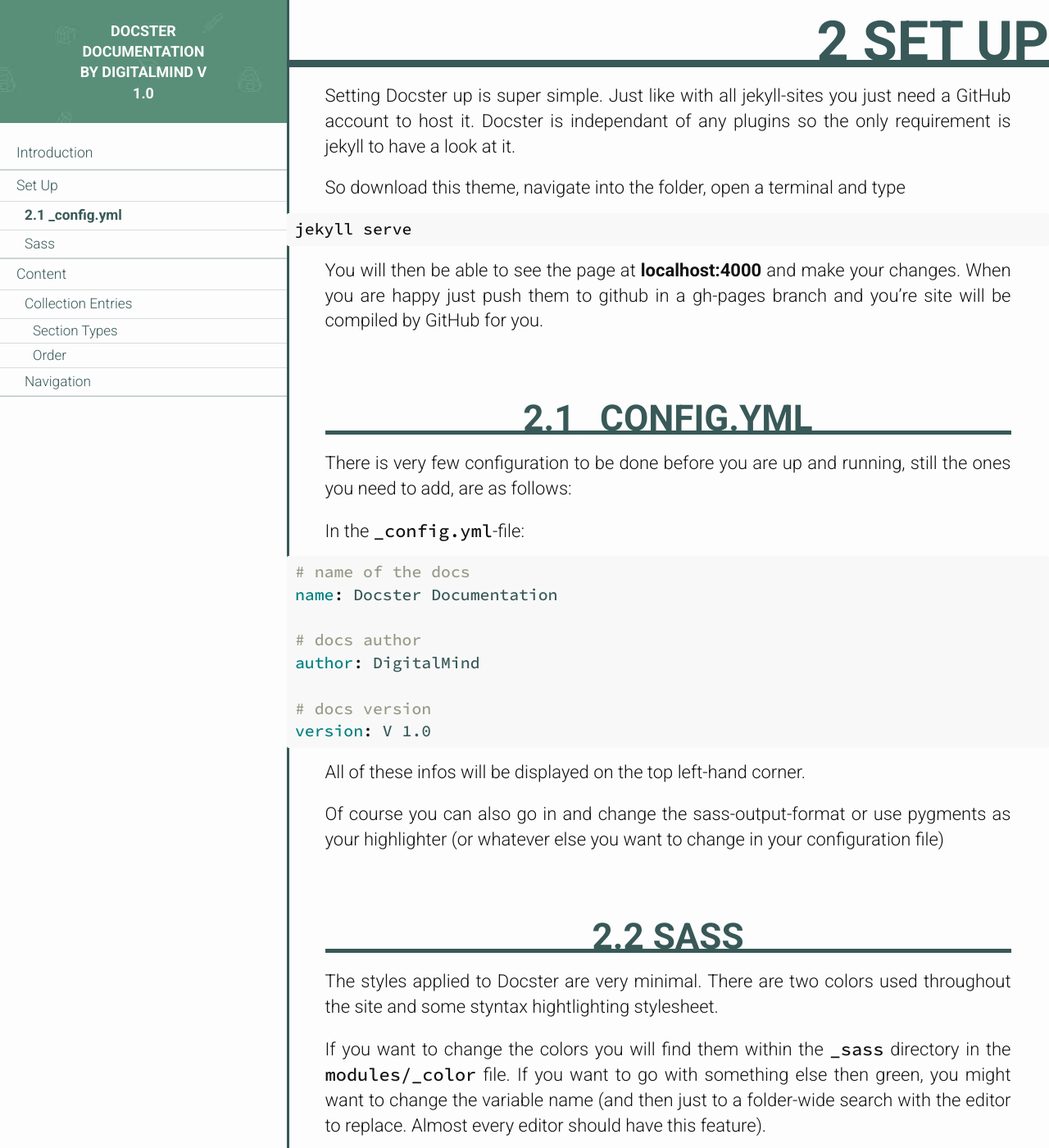
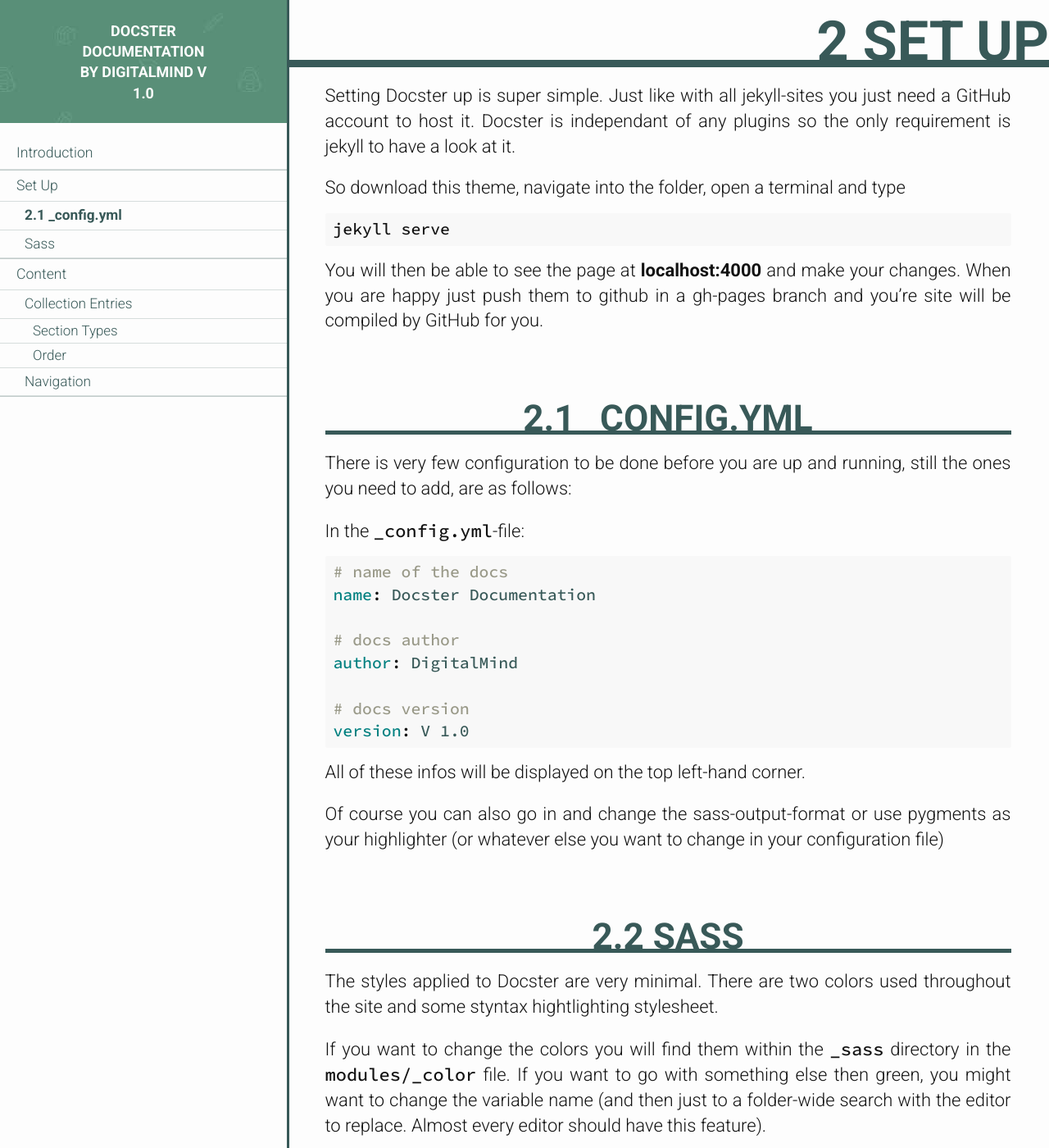
Before and after one commit to DigitalMindCH/docster-jekyll-theme, a Jekyll site: the page built from index.html, in a window 1280 px wide and 1400 px high, scrolled down 424 px. Shown: the whole window at 82% size. Built offline with Jekyll 4.4.1, drawn with Linux system fonts in a browser that asks for light colours.

Commit message:
highlighting

```diff
--- a/_config.yml
+++ b/_config.yml
@@ -1,3 +1,4 @@
+full_rebuild: true
 name: Docster Documentation
 author: DigitalMind
 version: V 1.0
--- a/_sass/partials/_general.scss
+++ b/_sass/partials/_general.scss
@@ -44,6 +44,10 @@
         box-sizing: border-box;
     }
 
+    pre {
+        margin-left: 5%;
+        margin-right: 5%;
+    }
     > ol{
         padding-left: calc(5% + 40px);
     }
```
